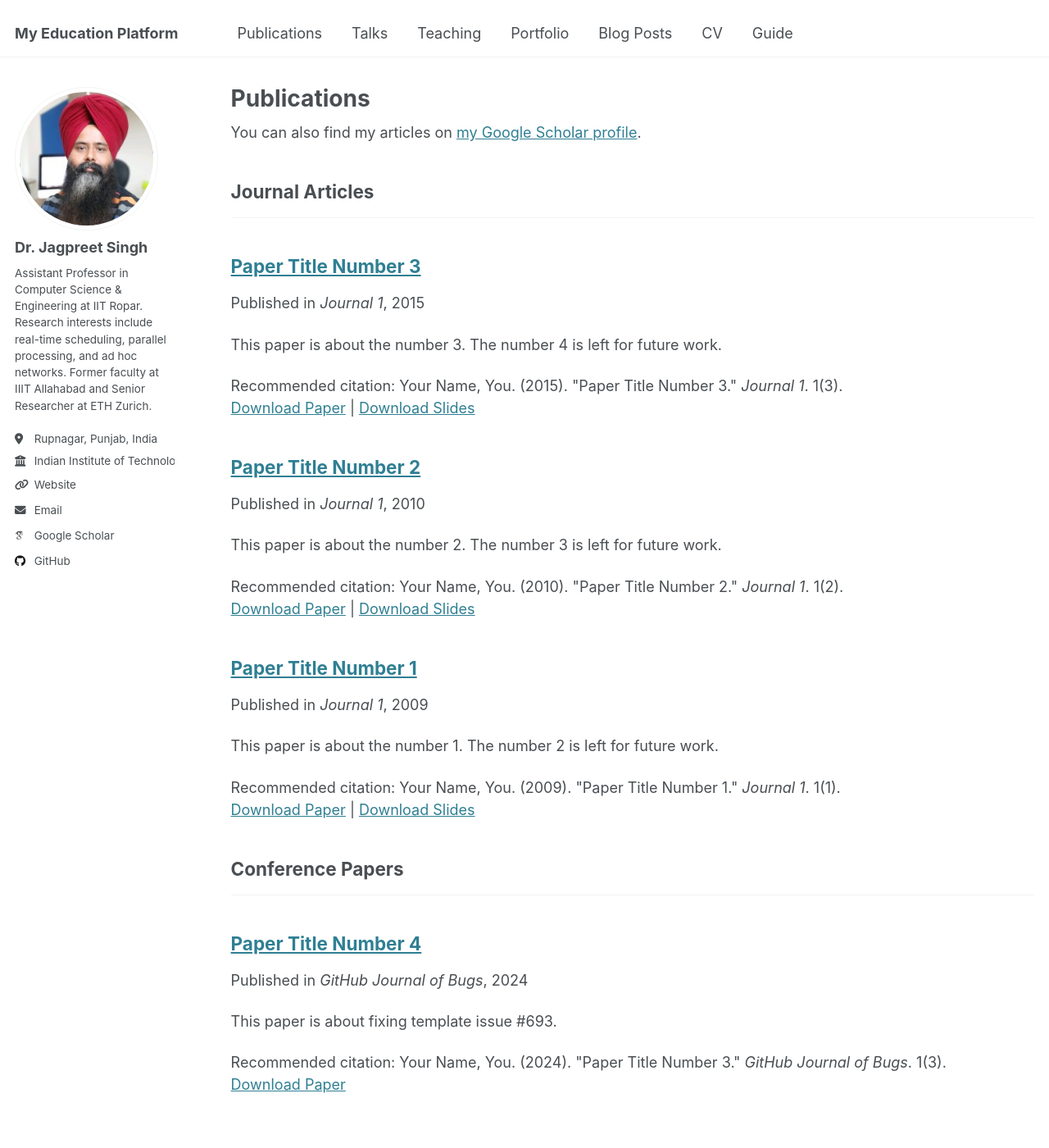
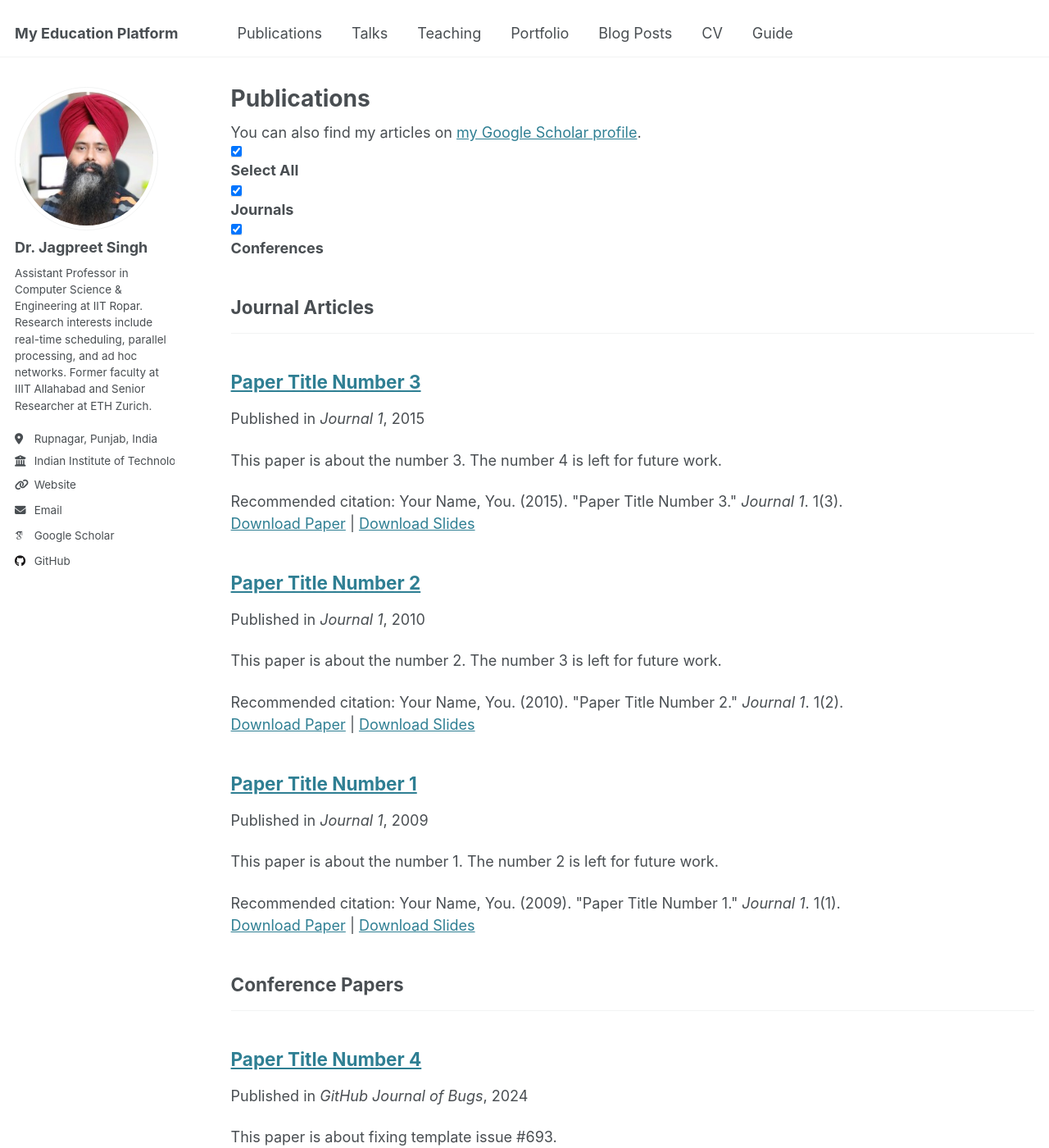
Before and after one commit to Sharma-eng-cli/Sharma-eng-cli.github.io, a Jekyll site: the page built from _pages/publications.html, in a window 1280 px wide and 1400 px high. Shown: the whole window at 82% size. Built offline with Jekyll 4.4.1, drawn with Linux system fonts in a browser that asks for light colours; some web fonts are replaced.

Commit message:
Added filtering with animations and Select All option for publications

```diff
--- a/_pages/publications.html
+++ b/_pages/publications.html
@@ -6,28 +6,95 @@
 ---
 
 {% if site.author.googlescholar %}
-  <div class="wordwrap">You can also find my articles on <a href="{{site.author.googlescholar}}">my Google Scholar profile</a>.</div>
+  <div class="wordwrap">You can also find my articles on <a href="{{ site.author.googlescholar }}">my Google Scholar profile</a>.</div>
 {% endif %}
 
 {% include base_path %}
 
-<!-- New style rendering if publication categories are defined -->
+<!-- Filtering Section -->
+<div class="filter-container">
+    <label><input type="checkbox" id="selectAll" checked> Select All</label>
+    <label><input type="checkbox" id="journalFilter" checked> Journals</label>
+    <label><input type="checkbox" id="conferenceFilter" checked> Conferences</label>
+</div>
+
+<!-- Publications List -->
+<div id="publications">
   {% if site.publication_category %}
-  {% for category in site.publication_category  %}
+    {% for category in site.publication_category %}
       {% assign title_shown = false %}
       {% for post in site.publications reversed %}
         {% if post.category != category[0] %}
           {% continue %}
         {% endif %}
         {% unless title_shown %}
-        <h2>{{ category[1].title }}</h2><hr />
+          <h2 class="category-title" data-category="{{ category[0] }}">{{ category[1].title }}</h2><hr />
           {% assign title_shown = true %}
         {% endunless %}
+        <div class="publication fade" data-category="{{ post.category }}">
           {% include archive-single.html %}
+        </div>
       {% endfor %}
     {% endfor %}
   {% else %}
     {% for post in site.publications reversed %}
+      <div class="publication fade" data-category="{{ post.category }}">
         {% include archive-single.html %}
+      </div>
     {% endfor %}
   {% endif %}
+</div>
+
+<!-- JavaScript for Filtering with Animation -->
+<script>
+document.addEventListener("DOMContentLoaded", function () {
+    const journalFilter = document.getElementById("journalFilter");
+    const conferenceFilter = document.getElementById("conferenceFilter");
+    const selectAll = document.getElementById("selectAll");
+
+    function filterPublications() {
+        let hasJournal = journalFilter.checked;
+        let hasConference = conferenceFilter.checked;
+
+        document.querySelectorAll(".publication").forEach(pub => {
+            const category = pub.getAttribute("data-category");
+            const isJournal = category.includes("journal");
+            const isConference = category.includes("conference");
+
+            if ((hasJournal && isJournal) || (hasConference && isConference)) {
+                pub.classList.remove("hidden");
+                pub.classList.add("fade-in");
+            } else {
+                pub.classList.add("fade-out");
+                setTimeout(() => pub.classList.add("hidden"), 300); // Wait for animation
+            }
+        });
+
+        // Hide category titles if no matching publications
+        document.querySelectorAll(".category-title").forEach(title => {
+            const category = title.getAttribute("data-category");
+            const hasVisible = [...document.querySelectorAll(`.publication[data-category='${category}']`)]
+                .some(pub => !pub.classList.contains("hidden"));
+            title.style.display = hasVisible ? "block" : "none";
+        });
+
+        // Update Select All checkbox
+        selectAll.checked = hasJournal && hasConference;
+    }
+
+    // Select All functionality
+    selectAll.addEventListener("change", function () {
+        journalFilter.checked = this.checked;
+        conferenceFilter.checked = this.checked;
+        filterPublications();
+    });
+
+    journalFilter.addEventListener("change", filterPublications);
+    conferenceFilter.addEventListener("change", filterPublications);
+
+    filterPublications(); // Apply initial filter
+});
+</script>
+
+<!-- Include External CSS -->
+<link rel="stylesheet" href="{{ site.baseurl }}/assets/css/style.css">
--- /dev/null
+++ b/assets/css/style.css
@@ -0,0 +1,28 @@
+.filter-container {
+    margin-bottom: 10px;
+}
+
+.filter-container label {
+    margin-right: 10px;
+    cursor: pointer;
+    font-weight: bold;
+}
+
+.publication {
+    transition: opacity 0.3s ease-in-out, transform 0.3s ease-in-out;
+    margin-bottom: 10px;
+}
+
+.hidden {
+    display: none;
+}
+
+.fade-in {
+    opacity: 1;
+    transform: translateY(0);
+}
+
+.fade-out {
+    opacity: 0;
+    transform: translateY(-10px);
+}
```
Also changed, not shown: _config.yml (line endings or trailing spaces). Lines whose indentation alone changed are shown as unchanged.
